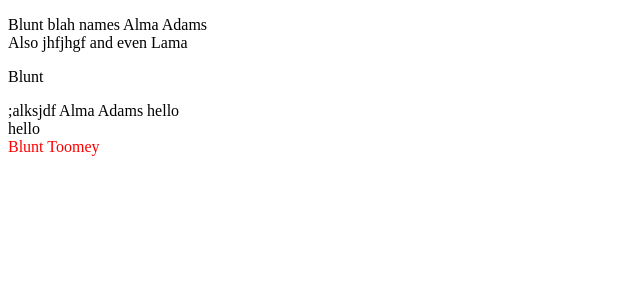
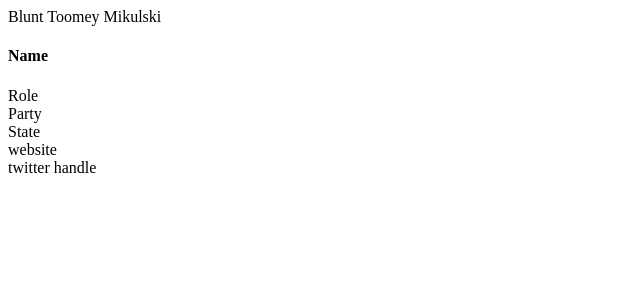
Before and after one commit to alliecraw/RepWho, a Flask app: template templates/index.html in a window 1280 px wide. Shown: the top 300 px of the page, without its empty margins (0-640 px from the left). Run offline with Flask 2, Linux system fonts and the light colour scheme; the template is opened without the code that fills it, so the values that code supplies are empty; some libraries are stand-ins or nearby versions.

Commit message:
added hover text change

```diff
--- a/static/app.js
+++ b/static/app.js
@@ -22,8 +22,14 @@ $(document).ready(function(){
 		});
 	}
 	$("body").on( "mouseover", ".repwho-hover", function() {
-		console.log($(this).text());
+		// console.log($(this).text());
+
+		// console.log(index);
+		// console.log(RepWho.politicians[index]);
+
+
 		var index = $(this).attr("data-info");
+<<<<<<< Updated upstream
 		console.log(index);
 		console.log(RepWho.politicians[index]);
 		var left = this.offsetLeft;
@@ -33,6 +39,19 @@ $(document).ready(function(){
 	});
 	$("body").on( "mouseleave", ".repwho-hover", function() {
 		$("div.repwho-infobox").hide();
+=======
+		var rep = RepWho.politicians[index];
+
+
+
+		$('#repwho-popup .name').text(rep.person.firstname + " " + rep.person.middlename+ " " + rep.person.lastname);
+		$('#repwho-popup .role').text(rep.role_type_label);
+		$('#repwho-popup .party').text(rep.party);
+		$('#repwho-popup .state').text(rep.state);
+		$('#repwho-popup .website').text(rep.website);
+		$('#repwho-popup .twitter').text("Find me on Twitter: @"+rep.person.twitterid);
+
+>>>>>>> Stashed changes
 	});
 
 
--- a/templates/index.html
+++ b/templates/index.html
@@ -10,19 +10,40 @@
 </head>
 <body>
 
-<p>
-Blunt blah names Alma Adams <br/> Also jhfjhgf and even Lama
-</p>
 
-<p>
-	Blunt
-</p>
-
-<span>;alksjdf Alma Adams hello</span>
-<div>hello</div>
 <span>Blunt</span>
 <span>Toomey</span>
+<span>Mikulski</span>
 
+
+<div class=""></div>
+
+<div id="repwho-popup" class="popup">
+	<h4 class="name">
+		Name
+	</h4>
+
+	<div class="role">
+		Role
+	</div>
+
+	<div class="party">
+		Party
+	</div>
+
+	<div class="pic" style="display: none">[pic]</div>
+
+	<div class="state">
+		State
+	</div>
+	<div class="website">
+		website
+	</div>
+
+	<div class="twitter">
+		twitter handle
+	</div>
+</div>
 
 
 
```
Also changed, not shown: 1 other file.
